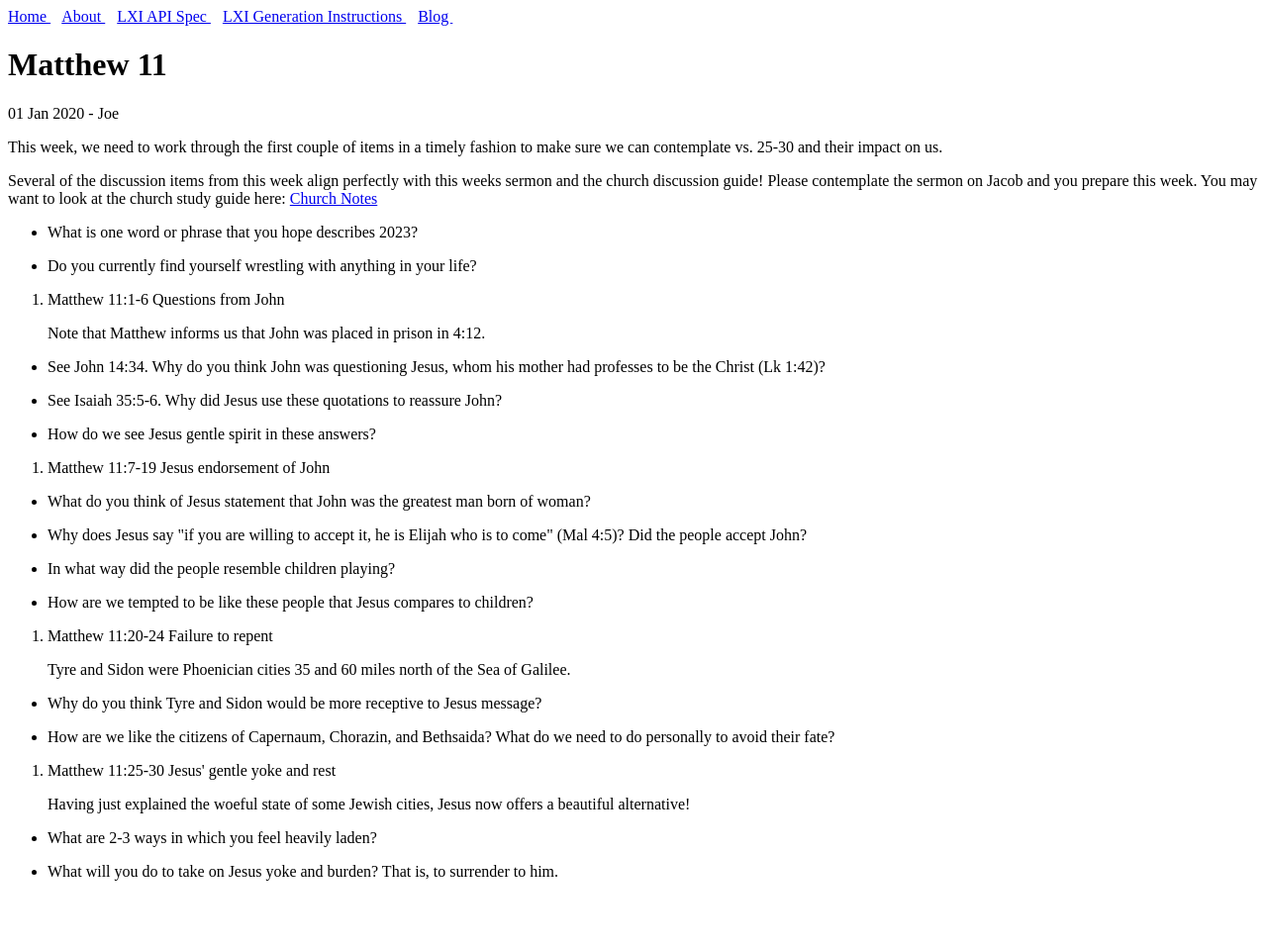
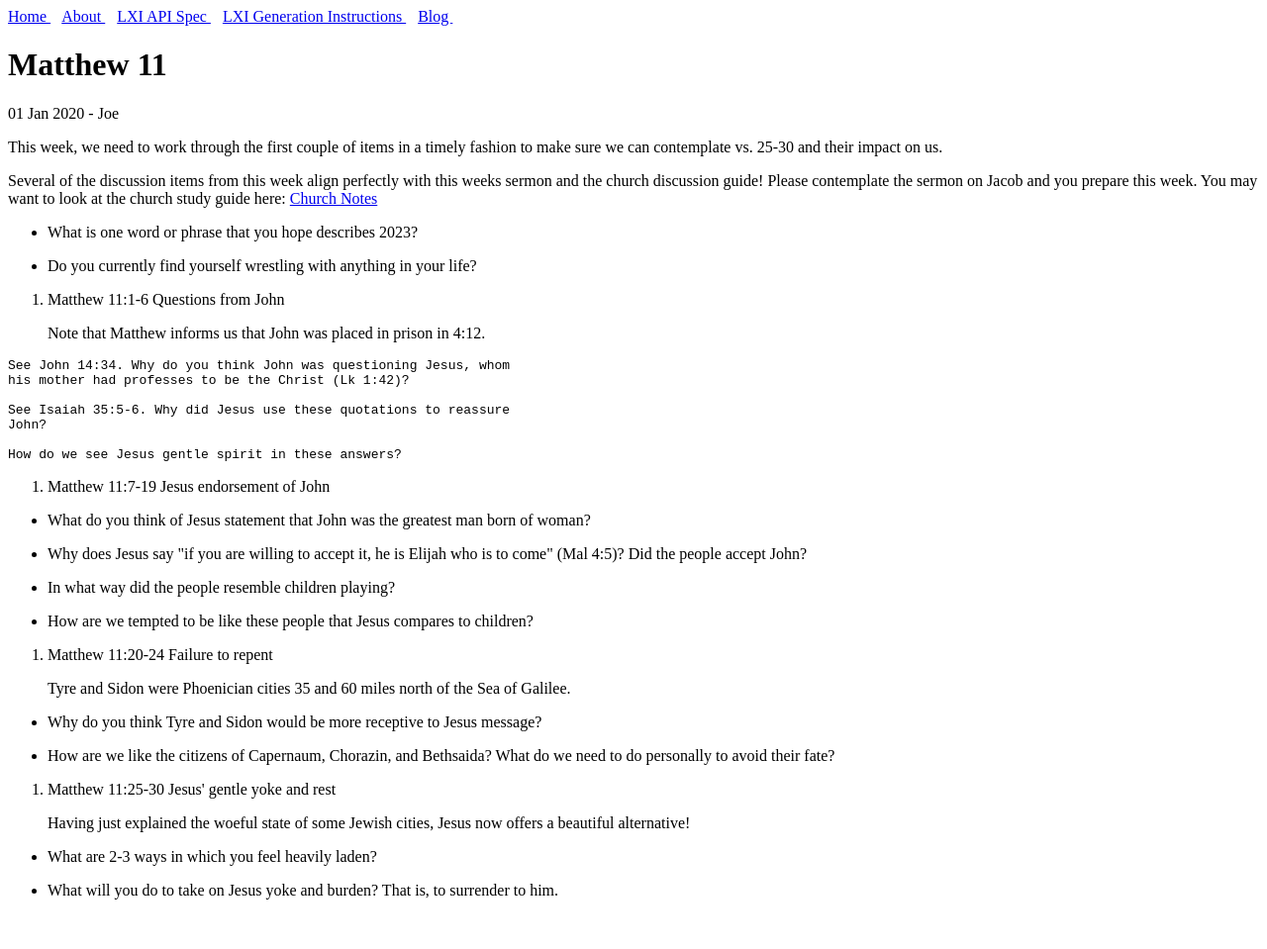
Before and after one commit to joseph-mueller/joseph-mueller.github.io, a Jekyll site: the page built from _posts/2020-01-01-Matthew 11.md, in a window 1280 px wide. Shown: the whole page at 99% size. Built offline with Jekyll 4.4.1, drawn with Linux system fonts in a browser that asks for light colours.

```diff
--- a/_posts/2020-01-01-Matthew 11.md
+++ b/_posts/2020-01-01-Matthew 11.md
@@ -3,7 +3,6 @@ layout: posts
 author: Joe
 post.title: Matthew 11
 ---
-
 This week, we need to work through the first couple of items in a timely
 fashion to make sure we can contemplate vs. 25-30 and their impact on
 us.
@@ -15,21 +14,21 @@ sermon on Jacob and you prepare this week. You may want to look at the
 church study guide here:
 [Church Notes]
 
--   What is one word or phrase that you hope describes 2023?
+- What is one word or phrase that you hope describes 2023?
 
--   Do you currently find yourself wrestling with anything in your life?
+- Do you currently find yourself wrestling with anything in your life?
 
 1.  Matthew 11:1-6 Questions from John
 
 > Note that Matthew informs us that John was placed in prison in 4:12.
 
--   See John 14:34. Why do you think John was questioning Jesus, whom
+    See John 14:34. Why do you think John was questioning Jesus, whom
     his mother had professes to be the Christ (Lk 1:42)?
 
--   See Isaiah 35:5-6. Why did Jesus use these quotations to reassure
+    See Isaiah 35:5-6. Why did Jesus use these quotations to reassure
     John?
 
--   How do we see Jesus gentle spirit in these answers?
+    How do we see Jesus gentle spirit in these answers?
 
 2.  Matthew 11:7-19 Jesus endorsement of John
 
```
